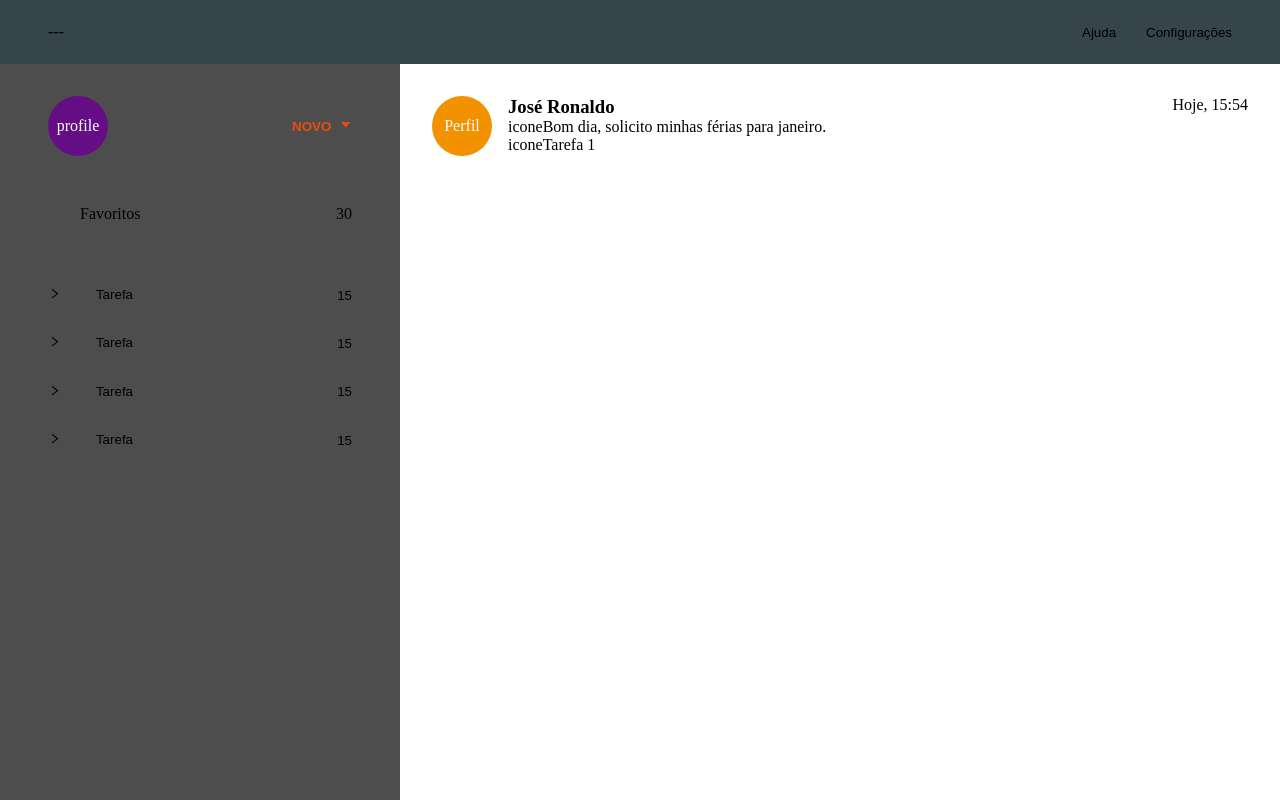
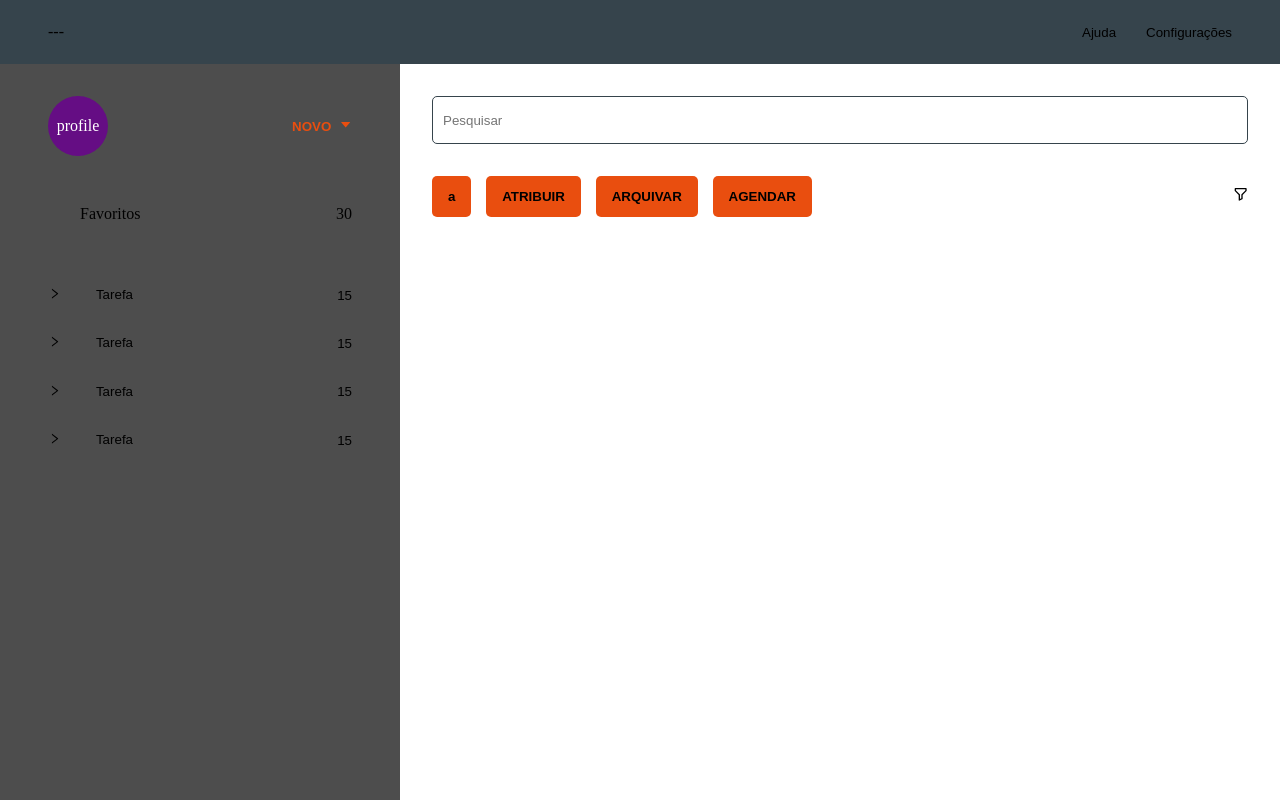
Before and after one commit to maarcoseduardo/Nexti-app, a React (Create React App) app: page / in a window 1280 px wide. Shown: the top 800 px of the page. Built offline with nearby package versions, Linux system fonts and the light colour scheme.

Commit message:
edit-component: mainmail searchtop

```diff
--- a/src/components/Dashboard/index.tsx
+++ b/src/components/Dashboard/index.tsx
@@ -1,12 +1,14 @@
-import { MainMail } from "../MainMail";
+import { SearchTop } from "../SearchTop";
 import { SideBar } from "../SideBar";
 
-import { ContainerDashboard } from './styles';
+import { ContainerDashboard } from "./styles";
 export function Dashboard() {
   return (
-    <ContainerDashboard>
-      <SideBar />
-      <MainMail />
-    </ContainerDashboard>
+    <>
+      <ContainerDashboard>
+        <SideBar />
+        <SearchTop />
+      </ContainerDashboard>
+    </>
   );
 }
--- a/src/components/MainMail/index.tsx
+++ b/src/components/MainMail/index.tsx
@@ -7,8 +7,18 @@ import {
   ProfileReceived,
   ProfileName,
   ProfileAndContent,
-  DataEmail
+  DataEmail,
+  NameReceived,
+  Paragraph,
+  SpanIcon,
+  DivHourCopied,
+  ContainerCopiedMessages,
+  PerfilCopied
 } from "./styles";
+import {
+  BiMessageSquareDetail,
+  BiPaperPlane
+} from 'react-icons/bi'
 
 export function MainMail() {
   return (
@@ -22,25 +32,25 @@ export function MainMail() {
                   <ProfileName>Perfil</ProfileName>
                 </ProfileReceived>
                 <DataEmail>
-                  <h3>José Ronaldo</h3>
-                  <p>
-                    <span>icone</span>
+                  <NameReceived>José Ronaldo</NameReceived>
+                  <Paragraph>
+                    <SpanIcon><BiMessageSquareDetail/></SpanIcon>
                     Bom dia, solicito minhas férias para janeiro.
-                  </p>
-                  <p>
-                    <span>icone</span>
+                  </Paragraph>
+                  <Paragraph>
+                    <SpanIcon><BiPaperPlane/></SpanIcon>
                     Tarefa 1
-                  </p>
+                  </Paragraph>
                 </DataEmail>
               </ProfileAndContent>
-              <div>
-                <p>Hoje, 15:54</p>
-                <div>
-                  <div></div>
-                  <div></div>
-                  <div></div>
-                </div>
-              </div>
+              <DivHourCopied>
+                <Paragraph>Hoje, 15:54</Paragraph>
+                <ContainerCopiedMessages>
+                  <PerfilCopied></PerfilCopied>
+                  <PerfilCopied></PerfilCopied>
+                  <PerfilCopied></PerfilCopied>
+                </ContainerCopiedMessages>
+              </DivHourCopied>
             </ContentEmail>
           </List>
         </Unlist>
--- a/src/components/MainMail/styles.ts
+++ b/src/components/MainMail/styles.ts
@@ -3,11 +3,12 @@ import styled from 'styled-components';
 export const Container = styled.main`
     max-width: 1550px;
     width: 100%;
-    padding: 2rem;
+    padding: 0 2rem;
 `;
 
 export const Content = styled.div`
-
+    height: 100px;
+    margin: 2rem 0;
 `;
 
 export const Unlist = styled.ul`
@@ -15,12 +16,14 @@ export const Unlist = styled.ul`
 `;
 
 export const List = styled.li`
-
+    border-bottom: 1px solid var(--grey-400);
 `;
 
 export const ContentEmail = styled.div`
     display: flex;
     justify-content: space-between;
+    height: 100px;
+    align-items: center;
 `;
 
 export const ProfileReceived = styled.div`
@@ -42,9 +45,39 @@ export const ProfileName = styled.div`
 export const ProfileAndContent = styled.div`
     display: flex;
     max-width: 500px;
+    height: 100px;
     width: 100%;
+    align-items: center;
 `;
 
 export const DataEmail = styled.div`
 
 `;
+
+export const NameReceived = styled.h3`
+    margin: 0.2rem 0;
+`;
+
+export const Paragraph = styled.p`
+
+`;
+
+export const SpanIcon = styled.span`
+    margin-right: 10px;
+`;
+
+export const DivHourCopied = styled.div`
+
+`;
+
+export const ContainerCopiedMessages = styled.div`
+    display:flex;
+`;
+
+export const PerfilCopied = styled.div`
+    width: 25px;
+    height: 25px;
+    background: var(--yellow-700);
+    border-radius: 50%;
+    margin-left:-10px;
+`;
--- a/src/components/SearchTop/styles.ts
+++ b/src/components/SearchTop/styles.ts
@@ -1,7 +1,7 @@
 import styled from 'styled-components';
 
 
-export const Container = styled.main`
+export const Container = styled.section`
     max-width: 1550px;
     width: 100%;
     padding: 2rem;
```
